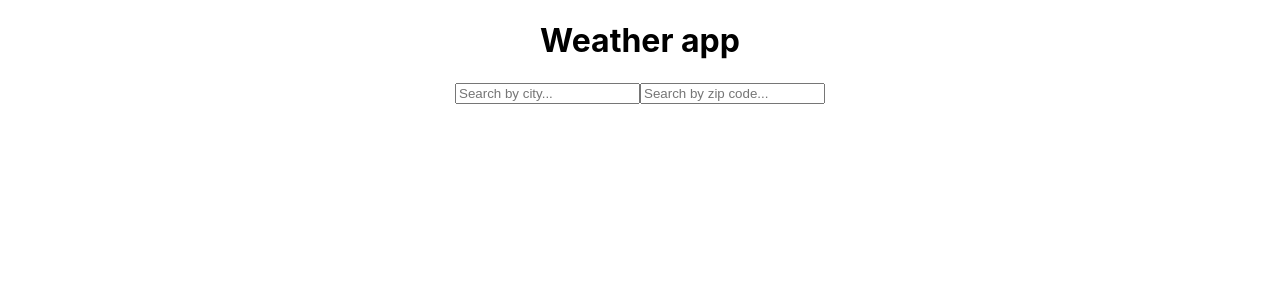
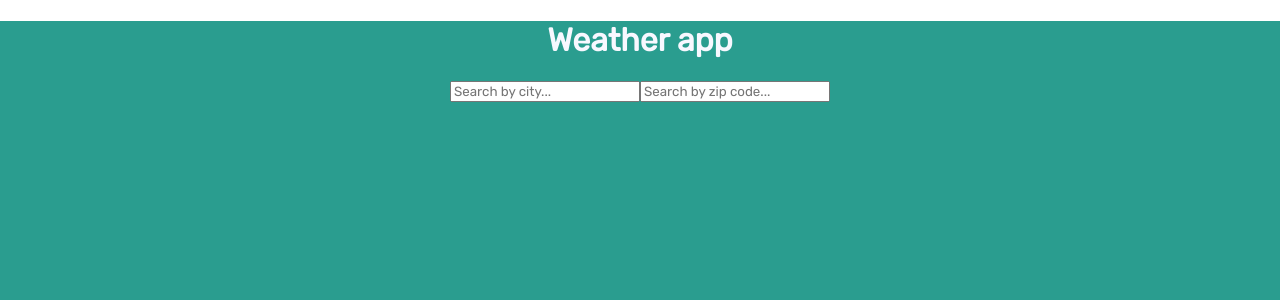
Before and after one commit to judelt/weather-app, a React (Create React App) app: page / in a window 1280 px wide. Shown: the top 300 px of the page. Built offline with nearby package versions, Linux system fonts and the light colour scheme; no server answers.

Commit message:
initial style

```diff
--- a/src/App.css
+++ b/src/App.css
@@ -1,16 +1,78 @@
+:root {
+  --extreme-warm-temp: #ff531f;
+  --warm-temp: #ffae00;
+  --medium-temp: #ffd166;
+  --cold-temp: #118ab2;
+  --very-cold-temp: #274c77;
+  --extreme-cold-temp: #cae9ff;
+  --intital: #2a9d8f;
+}
+
 .App {
+  text-align: center;
+  background-color: var(--intital);
+  transition: 0.4s ease-out;
+  height: 100%;
+}
+
+.search-box {
+  display: flex;
+  flex-direction: column;
+  justify-content: space-evenly;
+  align-items:center;
+  padding: 5% 5% 0 5%;
+  margin-bottom: 2vw;
+}
+
+.search-box .search-bar {
+  /* width: 40vw; */
+  padding: 1vw;
+  margin: 0.5vw;
+
+  appearance: none;
+  background: none;
+  border: none;
+  outline: none;
+
+  background-color: rgba(255, 255, 255, 0.5);
+  border-radius: 5px;
+
+  font-size: 20px;
+
+  transition: 0.4s ease;
+}
+
+.search-box .search-bar:focus {
+  background-color: rgba(255, 255, 255, 0.75);
+}
+
+.location-container .location {
+  font-size: 2em;
+  font-weight: 300;
   text-align: center;
 }
 
-.App-logo {
-  height: 40vmin;
-  pointer-events: none;
+.location-container .date {
+  font-size: 1em;
+  font-weight: 300;
 }
 
-@media (prefers-reduced-motion: no-preference) {
-  .App-logo {
-    animation: App-logo-spin infinite 20s linear;
-  }
+.weather-container .temp {
+  position: relative;
+  display: inline-block;
+  /* margin-top: 30px auto; */
+  /* background-color: rgba(255, 255, 255, 0.2); */
+  border-radius: 16px;
+
+  font-size: 102px;
+  font-weight: 300;
+
+  text-align: center;
+}
+
+.weather-container .description {
+   font-size: 1.5em;
+  font-weight: 300;
 }
 
 /* .App-header {
--- a/src/index.css
+++ b/src/index.css
@@ -1,13 +1,18 @@
+
+@import url('https://fonts.googleapis.com/css2?family=Rubik:wght@300;400&display=swap');
+
+html, body, #root, .App {
+  height: 100%;
+}
+
 body {
   margin: 0;
-  font-family: -apple-system, BlinkMacSystemFont, 'Segoe UI', 'Roboto', 'Oxygen',
-    'Ubuntu', 'Cantarell', 'Fira Sans', 'Droid Sans', 'Helvetica Neue',
-    sans-serif;
   -webkit-font-smoothing: antialiased;
   -moz-osx-font-smoothing: grayscale;
 }
 
-code {
-  font-family: source-code-pro, Menlo, Monaco, Consolas, 'Courier New',
-    monospace;
+* {
+  box-sizing: border-box;
+  font-family: "Rubik", sans-serif;
+  color: #F8F8FF;
 }
```
